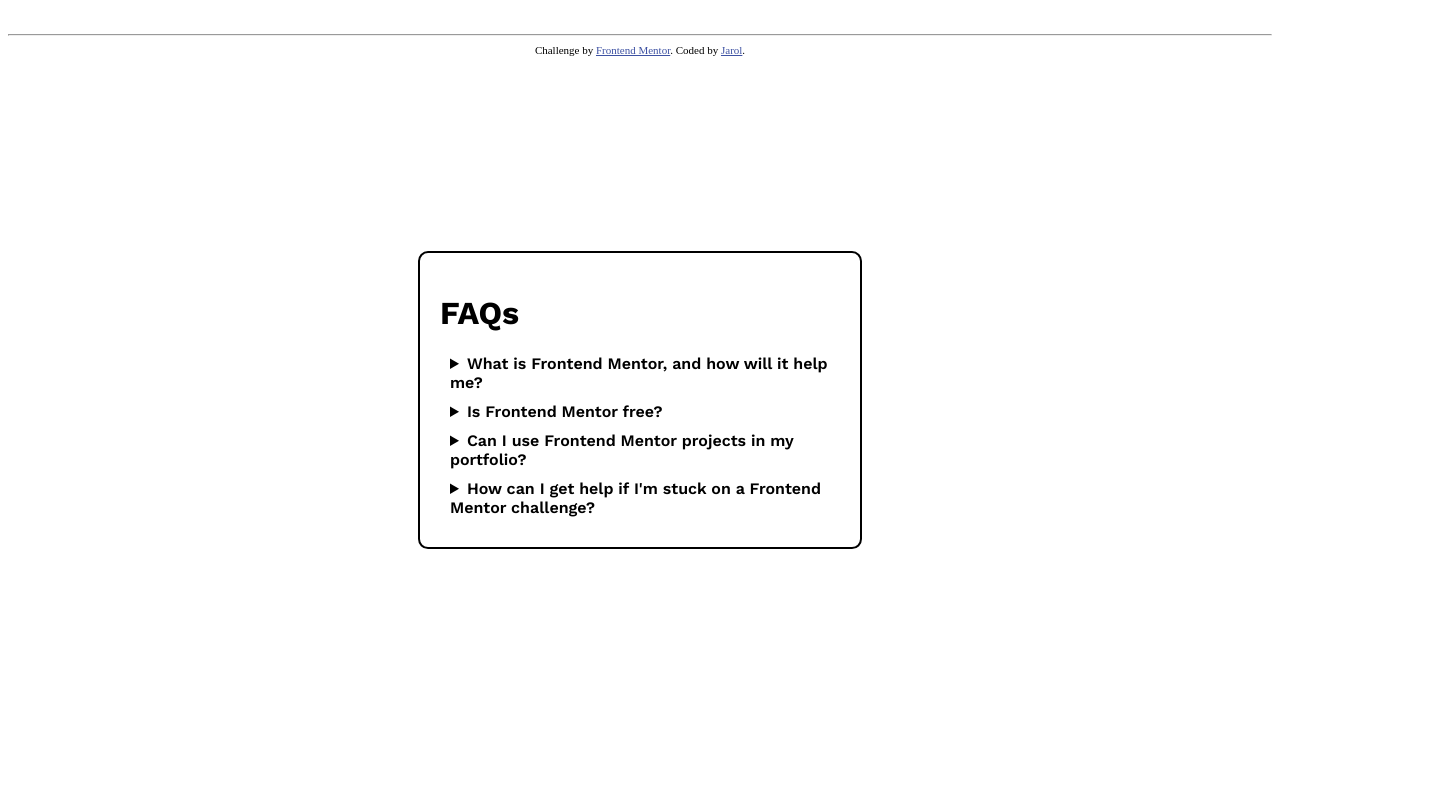
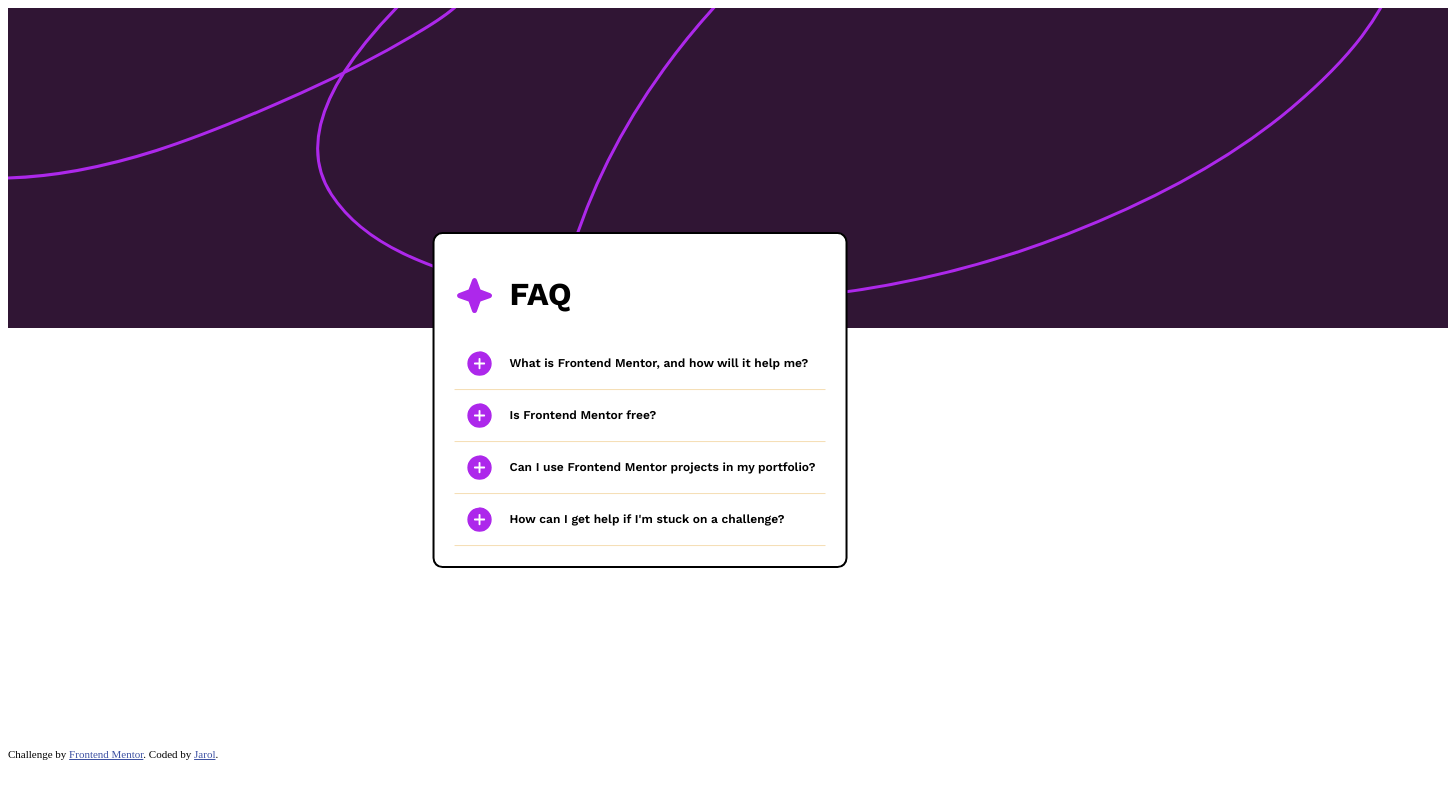
Before and after one commit to MirrorInstinct/faq-accordion-main, a plain HTML site: page index.html in a window 1280 px wide. Shown: the whole page, 1448 px wide, since content can reach past the window. Drawn offline with Linux system fonts and the light colour scheme.

Commit message:
added a few changes to visual layout

```diff
--- a/index.html
+++ b/index.html
@@ -17,12 +17,13 @@
   </style>
 </head>
 <body>
+  <img class="background" src="assets/images/background-pattern-desktop.svg">
   <div class="faqcontainer">
-    <h1 class="title">FAQs</h1>
+    <h1><img src="assets/images/icon-star.svg">FAQ</h1>
 
     <div class="question">
       <details>
-        <summary>What is Frontend Mentor, and how will it help me?</summary>
+        <summary><img src="assets/images/icon-plus.svg">What is Frontend Mentor, and how will it help me?</summary>
         <p>Frontend Mentor offers realistic coding challenges to help developers improve their
           frontend coding skills with projects in HTML, CSS, and JavaScript. It's suitable for
           all levels and ideal for portfolio building.</p>
@@ -31,7 +32,7 @@
 
     <div class="question">
       <details>
-        <summary>Is Frontend Mentor free?</summary>
+        <summary><img src="assets/images/icon-plus.svg">Is Frontend Mentor free?</summary>
         <p>Yes, Frontend Mentor offers both free and premium coding challenges, with the free
           option providing access to a range of projects suitable for all skill levels.</p>
       </details>
@@ -39,7 +40,7 @@
 
     <div class="question">
       <details>
-        <summary>Can I use Frontend Mentor projects in my portfolio?</summary>
+        <summary><img src="assets/images/icon-plus.svg">Can I use Frontend Mentor projects in my portfolio?</summary>
         <p>Yes, you can use projects completed on Frontend Mentor in your portfolio. It's an excellent
           way to showcase your skills to potential employers!</p>
       </details>
@@ -47,14 +48,13 @@
 
     <div class="question">
       <details>
-        <summary>How can I get help if I'm stuck on a Frontend Mentor challenge?</summary>
+        <summary><img src="assets/images/icon-plus.svg">How can I get help if I'm stuck on a challenge?</summary>
         <p>The best place to get help is inside Frontend Mentor's Discord community. There's a help
           channel where you can ask questions and seek support from other community members.</p>
       </details>
     </div>
   </div>
-  <br>
-  <hr>
+
 
   <div class="attribution">
     Challenge by <a href="https://www.frontendmentor.io?ref=challenge" target="_blank">Frontend Mentor</a>.
--- a/styles.css
+++ b/styles.css
@@ -13,13 +13,34 @@
     src: url(assets/fonts/static/WorkSans-SemiBold.ttf) format("truetype");
 }
 
+.background {
+    display: block;
+    /*This needs work*/
+}
+
 h1 {
     font-family: WorkSans-Bold;
+    display:flex;
+}
+
+.faqcontainer img {
+    margin-right: 15px;
 }
 
 .question {
     font-family: WorkSans-SemiBold;
-    margin: 10px;
+    padding: 10px;
+    font-size: 12px;
+    border-bottom: 0.5px solid wheat;
+}
+
+.question details summary {
+    list-style: none;
+}
+
+.question details summary img {
+    vertical-align: middle;
+    ;
 }
 
 .question p {
@@ -32,15 +53,14 @@
   left: 50%;
   transform: translate(-50%, -50%);
   border: 2px solid black;
+  background-color: white;
   border-radius: 10px;
   padding: 20px;
   max-width: 400px;
-  min-height: 250px;
+  min-height: 200px;
+}
 
-    /*display: flex;
-    flex-direction: column;
-    justify-content: center;
-    border: 2px solid black;
-    padding: 50px;
-    max-width: 450px;*/
+.attribution {
+    position: absolute;
+    bottom: 5%;
 }
```
